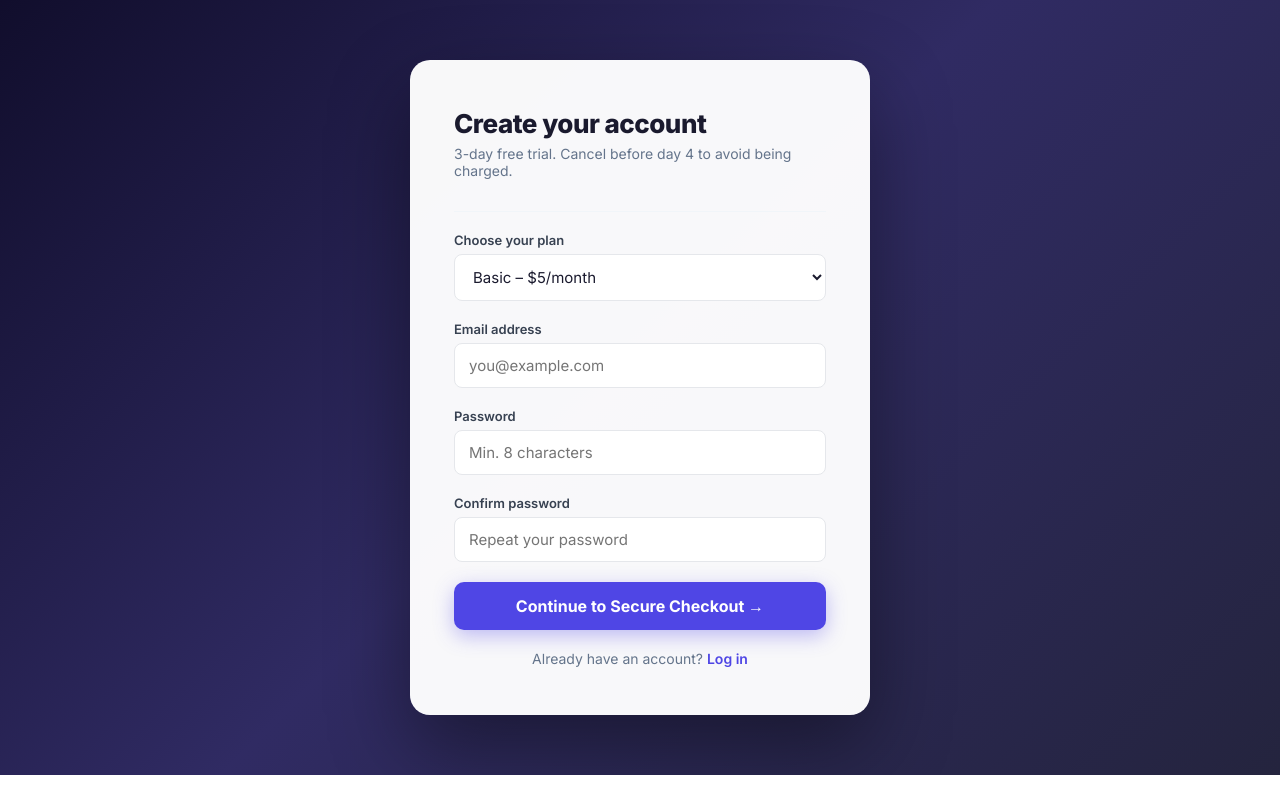
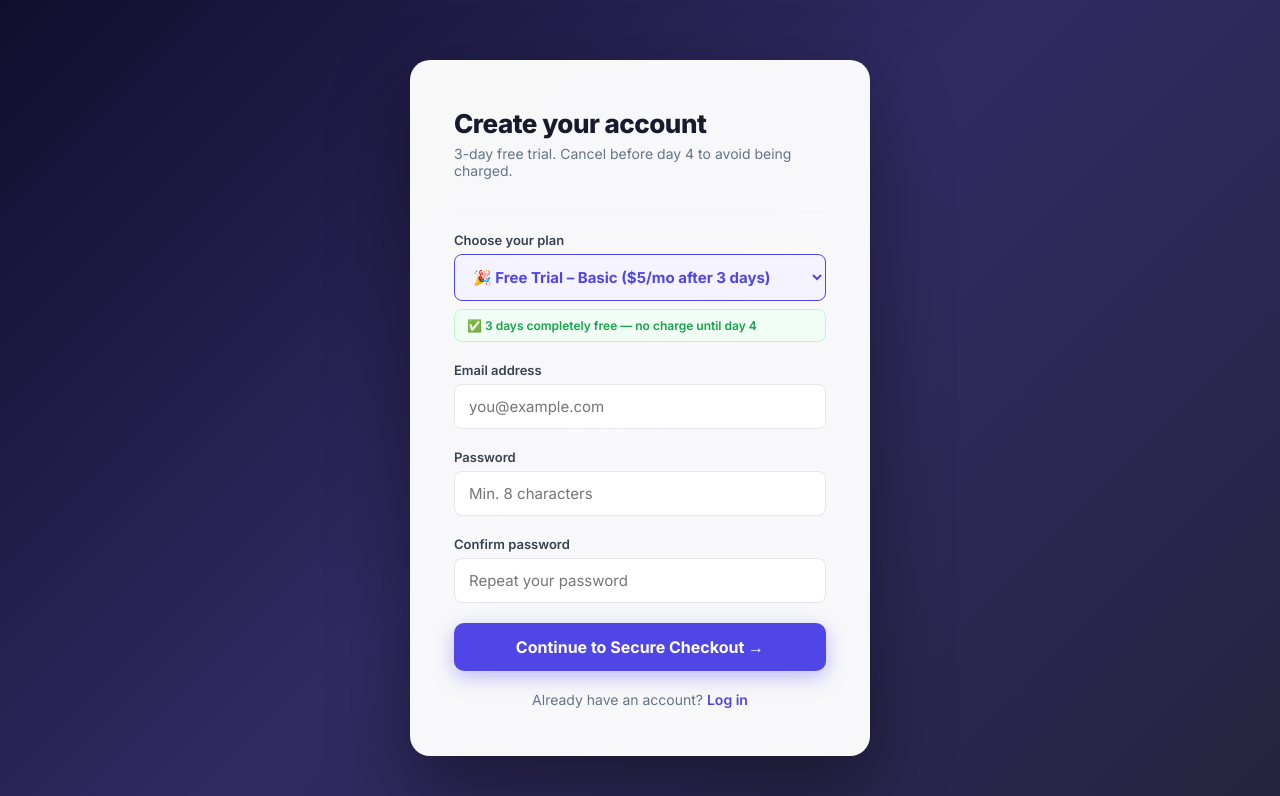
Before and after one commit to swagmoneydex/DOCUTOOL, a Flask app: page /register in a window 1280 px wide. Shown: the part 63-859 px from the top of the page. Before the commit the page ends 838 px from the top, so only its background shows below. Run offline with Flask 3, Linux system fonts and the light colour scheme; some libraries are stand-ins or nearby versions.

Commit message:
emphasize free trial in register plan dropdown

```diff
--- a/templates/register.html
+++ b/templates/register.html
@@ -85,6 +85,38 @@
             outline: none;
         }
         input:focus, select:focus { border-color: #4F46E5; }
+
+        /* ── PLAN SELECT HIGHLIGHT ── */
+        .plan-select-wrap {
+            position: relative;
+            margin-bottom: 20px;
+        }
+        .plan-select-wrap select {
+            margin-bottom: 0;
+            border-color: #4F46E5;
+            background: #f5f3ff;
+            color: #4F46E5;
+            font-weight: 700;
+            padding-right: 36px;
+        }
+        .plan-select-wrap select:focus {
+            border-color: #4338CA;
+            box-shadow: 0 0 0 3px rgba(79,70,229,0.15);
+        }
+        .trial-reminder {
+            display: flex;
+            align-items: center;
+            gap: 6px;
+            background: #f0fdf4;
+            border: 1px solid #bbf7d0;
+            border-radius: 8px;
+            padding: 8px 12px;
+            margin-top: 8px;
+            font-size: 12px;
+            font-weight: 600;
+            color: #16a34a;
+        }
+
         .btn {
             width: 100%;
             padding: 14px;
@@ -125,6 +157,13 @@
             font-size: 14px;
         }
         .divider { height: 1px; background: #f1f5f9; margin: 4px 0 20px; }
+
+        @media (max-width: 768px) {
+            nav { padding: 16px 20px; }
+            .nav-link { font-size: 13px; }
+            .card { padding: 32px 24px; }
+            .card h2 { font-size: 22px; }
+        }
     </style>
 </head>
 <body>
@@ -148,10 +187,15 @@
 
             <form method="POST">
                 <label>Choose your plan</label>
-                <select name="plan">
-                    <option value="basic">Basic – $5/month</option>
-                    <option value="pro">Pro – $12/month</option>
-                </select>
+                <div class="plan-select-wrap">
+                    <select name="plan" id="planSelect" onchange="updateTrialReminder()">
+                        <option value="basic">🎉 Free Trial – Basic ($5/mo after 3 days)</option>
+                        <option value="pro">🎉 Free Trial – Pro ($12/mo after 3 days)</option>
+                    </select>
+                    <div class="trial-reminder" id="trialReminder">
+                        ✅ 3 days completely free — no charge until day 4
+                    </div>
+                </div>
 
                 <label>Email address</label>
                 <input type="email" name="email" placeholder="you@example.com" required>
@@ -168,5 +212,14 @@
             <p class="login-link">Already have an account? <a href="/login">Log in</a></p>
         </div>
     </div>
+
+    <script>
+        // Pre-select plan from URL param if coming from pricing page
+        const params = new URLSearchParams(window.location.search);
+        const plan = params.get('plan');
+        if (plan === 'pro') {
+            document.getElementById('planSelect').value = 'pro';
+        }
+    </script>
 </body>
 </html>
```
